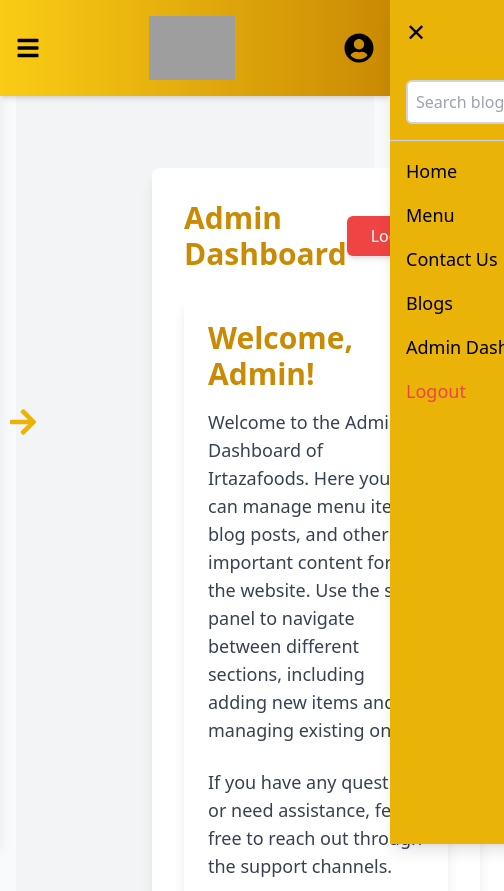
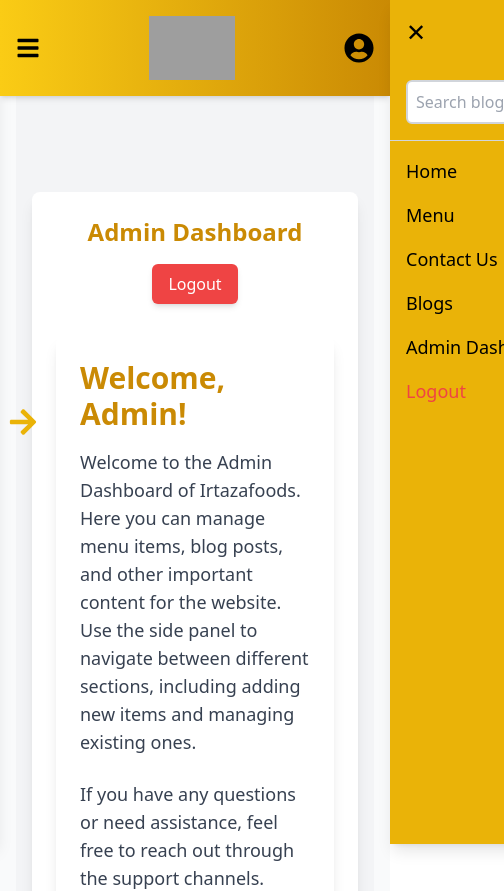
Before and after one commit to Ayaan-Ahmad24/IrtazaFoods, a React (Vite) app in the folder frontend/: page /admin/dashboard in a window 390 px wide. Shown: the top 891 px of the page, 504 px wide, since content can reach past the window. Built offline with nearby package versions, Linux system fonts and the light colour scheme; sample sign-in values are in the browser's storage; grey boxes are pictures that could not be loaded.

Commit message:
responsive dashboard page

```diff
--- a/frontend/src/pages/adminDashboad.jsx
+++ b/frontend/src/pages/adminDashboad.jsx
@@ -1,5 +1,5 @@
 import React, { useState, useEffect } from 'react';
-import { useNavigate, Routes, Route, Outlet } from 'react-router-dom';
+import { useNavigate, Routes, Route } from 'react-router-dom';
 import AddMenuItemPage from '../Components/addMenuitem';
 import AddBlogPage from '../Components/addBlogPage';
 import EditBlogPage from '../Components/EditBlog';
@@ -30,20 +30,20 @@
     };
 
     return (
-        <div className="min-h-screen bg-gray-100 flex">
+        <div className="min-h-screen bg-gray-100 flex flex-col md:flex-row overflow-x-hidden">
             {/* Side Panel */}
             {isLoggedIn && (
-                <SidePanel />
+                <SidePanel className="hidden md:block" />
             )}
 
             {/* Main Content */}
-            <div className="flex-1 ml-[7rem] p-6 mt-32">
-                <div className="bg-white p-8 rounded-lg shadow-lg">
-                    <div className="flex justify-between items-center mb-6">
-                        <h1 className="text-3xl font-bold text-yellow-600">Admin Dashboard</h1>
+            <div className="flex-1 p-4 md:p-6 mt-8 md:mt-32 ml-0 md:ml-[7rem]">
+            <div className="bg-white p-6 md:p-8 rounded-lg shadow-lg h-full mt-32 md:mt-0">
+                    <div className="flex flex-col md:flex-row justify-between items-center mb-8">
+                        <h1 className="text-2xl md:text-3xl font-bold text-yellow-600 mb-4 md:mb-0">Admin Dashboard</h1>
                         <button
                             onClick={handleLogout}
-                            className="bg-red-500 text-white px-6 py-2 rounded-md shadow-md hover:bg-red-600 focus:outline-none focus:ring-2 focus:ring-red-500 transition"
+                            className="bg-red-500 text-white px-4 md:px-6 py-2 rounded-md shadow-md hover:bg-red-600 focus:outline-none focus:ring-2 focus:ring-red-500 transition"
                         >
                             Logout
                         </button>
```
